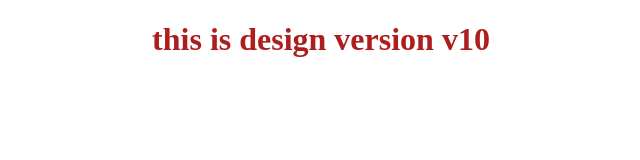
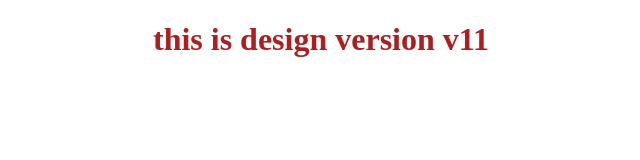
Before and after one commit to syedhyder12/myrepo, a plain HTML site: page index.html in a window 1280 px wide. Shown: the whole page, without its empty margins (319-959 px from the left). Drawn offline with Linux system fonts and the light colour scheme.

Commit message:
version 11

```diff
--- a/index.html
+++ b/index.html
@@ -7,6 +7,6 @@
     <link rel="stylesheet" href="styles.css">
 </head>
 <body>
-    <h1>this is design version v10</h1>
+    <h1>this is design version v11</h1>
 </body>
 </html>
```
